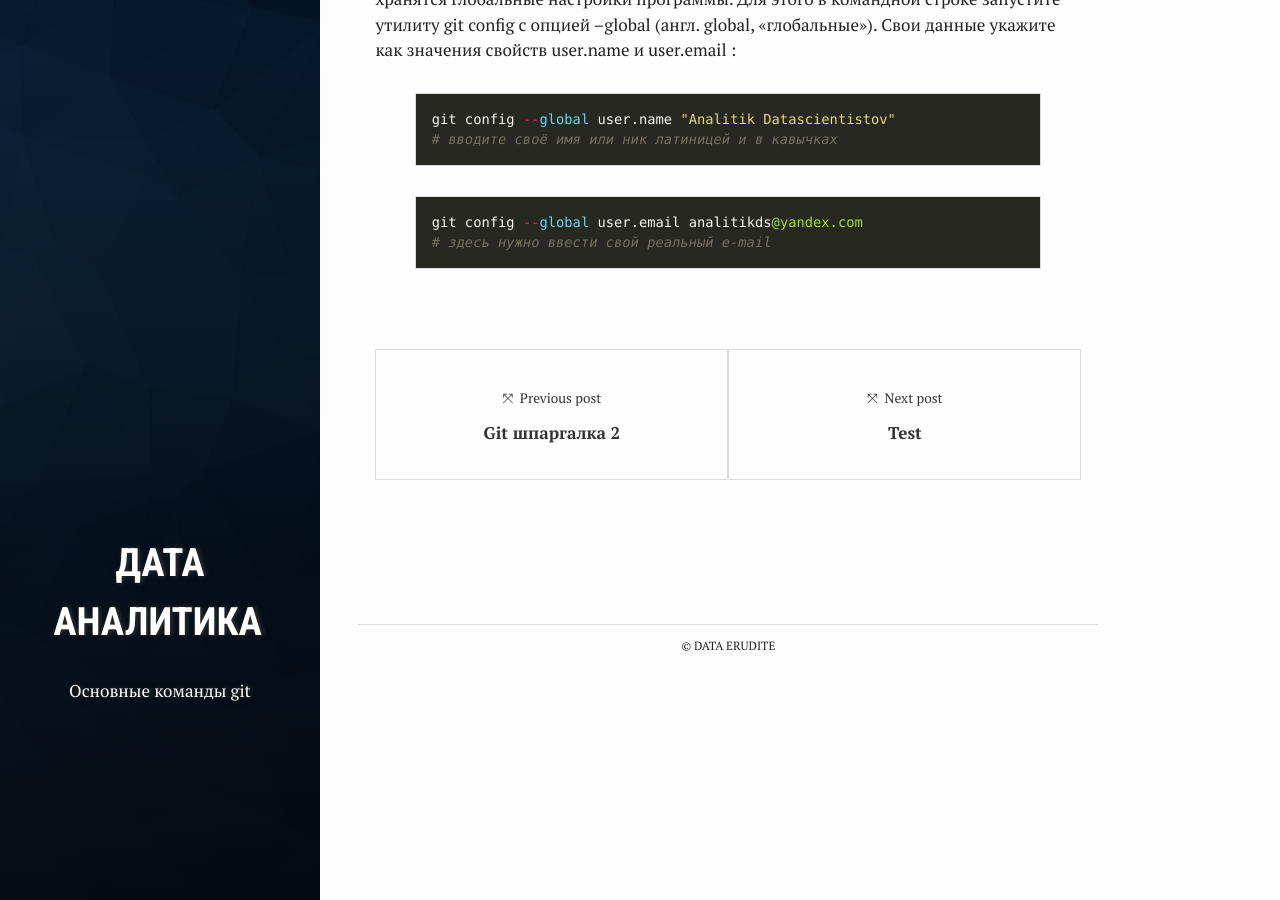
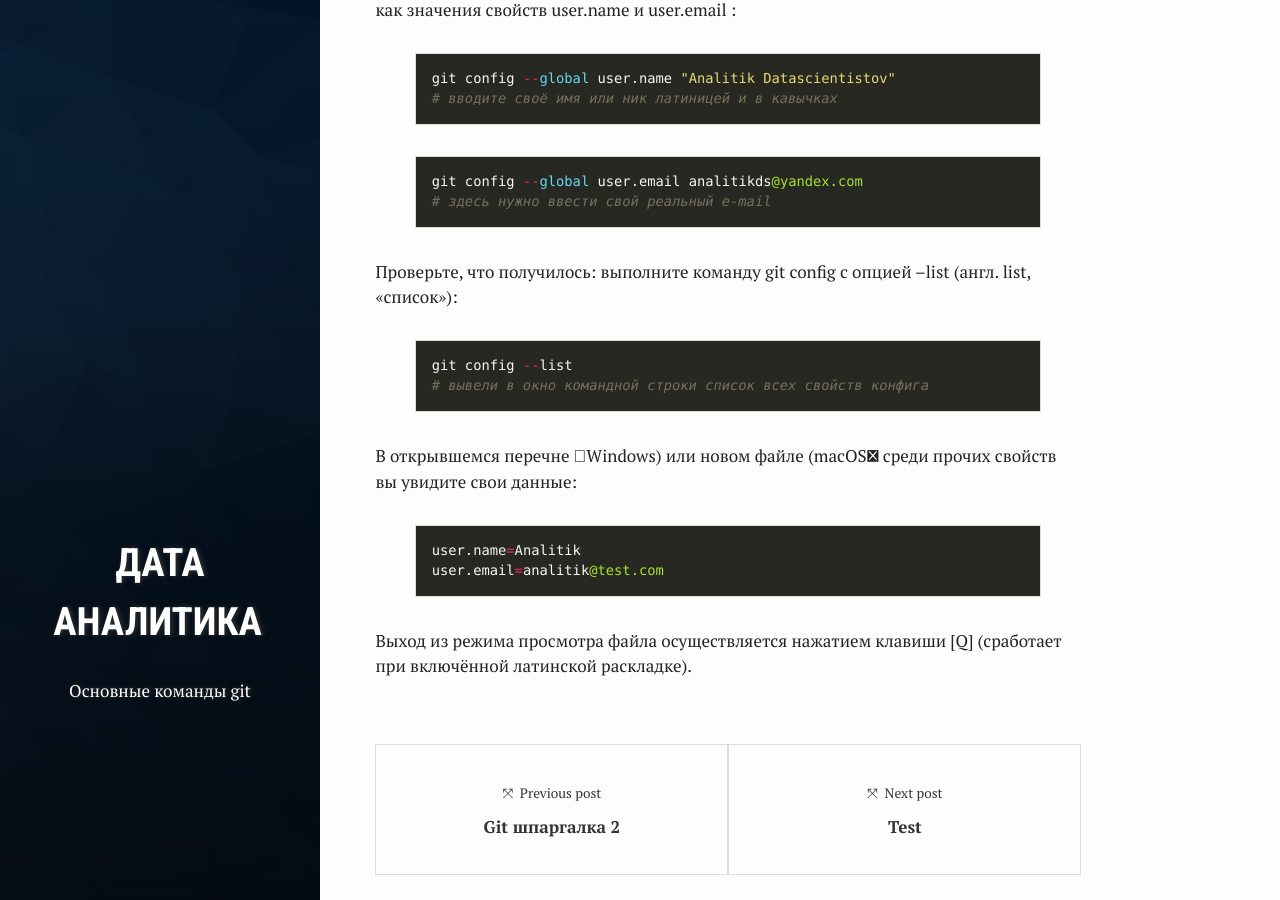
Before and after one commit to p1aton/p1aton.github.io, a Jekyll site: the page built from _posts/2017-10-19-git.md, in a window 1280 px wide and 900 px high, scrolled down 3086 px. Built offline with Jekyll 4.4.1, drawn with Linux system fonts in a browser that asks for light colours; some of the changed text lies outside the part shown.

Commit message:
Update 2017-10-19-git.md

```diff
--- a/_posts/2017-10-19-git.md
+++ b/_posts/2017-10-19-git.md
@@ -137,3 +137,22 @@ git config --global user.name "Analitik Datascientistov"
 git config --global user.email analitikds@yandex.com
 # здесь нужно ввести свой реальный e-mail
 {% endhighlight %}
+
+Проверьте, что получилось: выполните команду git config с опцией --list (англ. list,
+«список»):
+
+{% highlight python %}
+git config --list
+# вывели в окно командной строки список всех свойств конфига
+{% endhighlight %}
+
+В открывшемся перечне Windows) или новом файле (macOS среди прочих свойств вы
+увидите свои данные:
+
+{% highlight python %}
+user.name=Analitik
+user.email=analitik@test.com
+{% endhighlight %}
+
+Выход из режима просмотра файла осуществляется нажатием клавиши [Q] (сработает
+при включённой латинской раскладке).
```
Also changed, not shown: other parts of _posts/2017-10-19-git.md (+1 -1 lines).
